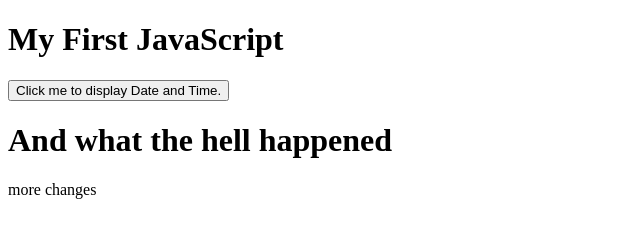
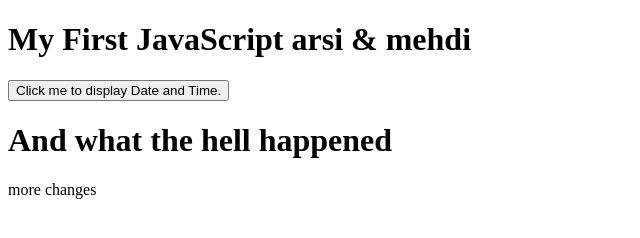
Before and after one commit to Wajahat-Ali/hello-world, a plain HTML site: page index.html in a window 1280 px wide. Shown: the whole page, without its empty margins (0-640 px from the left). Drawn offline with Linux system fonts and the light colour scheme.

Commit message:
Update index.html
add m name as well

```diff
--- a/index.html
+++ b/index.html
@@ -2,7 +2,7 @@
 <html>
 <body>
 
-<h1>My First JavaScript</h1>
+<h1>My First JavaScript arsi & mehdi</h1>
 
 <button type="button"
 onclick="document.write('MAn this is cool javascript')">
```
